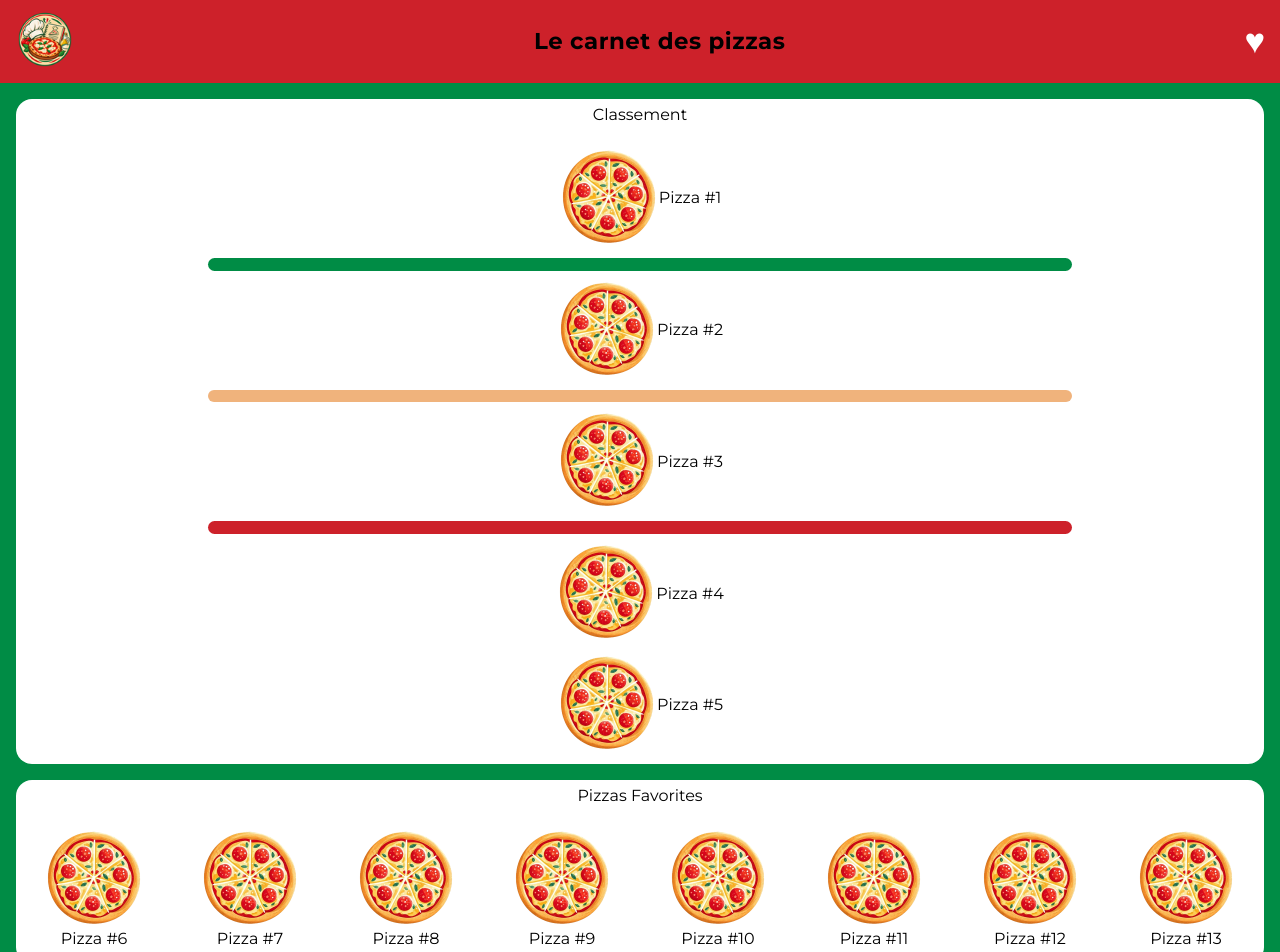
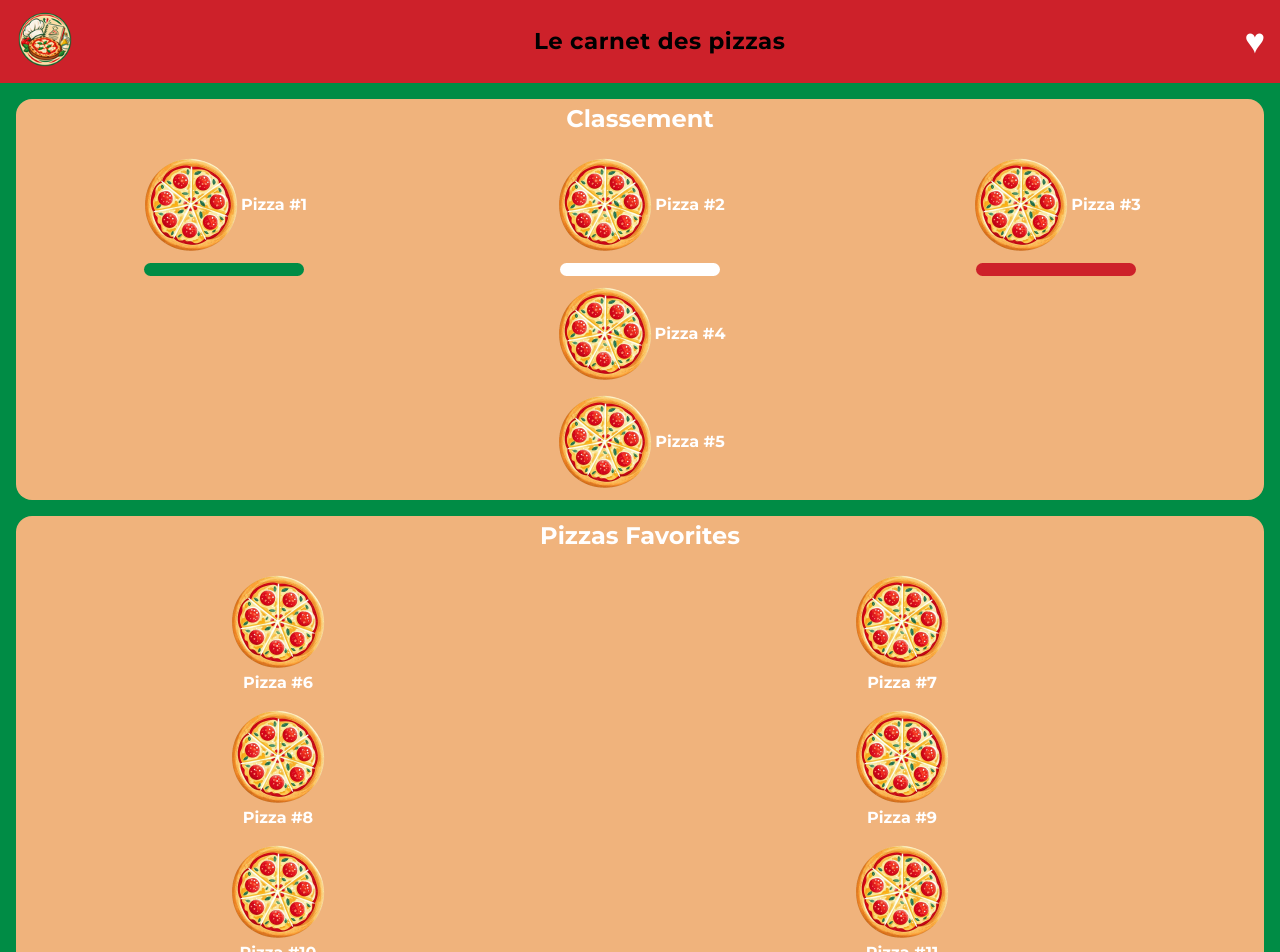
Before and after one commit to SIMPLON-DIST-DWWM-P1-198863/p2-g4-Le-Carnet-des-Pizzas, a React (Vite) app: page /Preferences in a window 1280 px wide. Shown: the top 952 px of the page. Built offline with nearby package versions, Linux system fonts and the light colour scheme.

Commit message:
Creation Favoris.tsx and Favoris.css files, some modifications

```diff
--- a/src/App.tsx
+++ b/src/App.tsx
@@ -6,6 +6,7 @@ import { Footer } from "./components/footer.tsx";
 import HomePage from "./components/HomePage.tsx";
 import Fiche from "./components/Fiche.tsx";
 import Preferences from "./components/Preferences.tsx";
+import Favoris from "./components/Favoris.tsx";
 
 function App() {
   return (
@@ -16,6 +17,7 @@ function App() {
         <Route path="/" element={<HomePage />}></Route>
         <Route path="/Fiche" element={<Fiche />}></Route>
         <Route path="/Preferences" element={<Preferences />}></Route>
+        <Route path="/Favoris" element={<Favoris />}></Route>
       </Routes>
       <Footer />
     </>
--- /dev/null
+++ b/src/components/Favoris.tsx
@@ -0,0 +1,62 @@
+import { Link } from "react-router";
+import "../css/Favoris.css";
+
+export default function () {
+  return (
+    <>
+      <div className="bloc-favoris">
+        <p className="titre1">Pizzas Favorites</p>
+        <div className="favoris">
+          <Link to="/Fiche" className="favoris">
+            <figure>
+              <img src="../public/pizza-random.png" alt="pizza" />
+              <figcaption>Pizza #6</figcaption>
+            </figure>
+          </Link>
+          <Link to="/Fiche" className="favoris">
+            <figure>
+              <img src="../public/pizza-random.png" alt="pizza" />
+              <figcaption>Pizza #7</figcaption>
+            </figure>
+          </Link>
+          <Link to="/Fiche" className="favoris">
+            <figure>
+              <img src="../public/pizza-random.png" alt="pizza" />
+              <figcaption>Pizza #8</figcaption>
+            </figure>
+          </Link>
+          <Link to="/Fiche" className="favoris">
+            <figure>
+              <img src="../public/pizza-random.png" alt="pizza" />
+              <figcaption>Pizza #9</figcaption>
+            </figure>
+          </Link>
+          <Link to="/Fiche" className="favoris">
+            <figure>
+              <img src="../public/pizza-random.png" alt="pizza" />
+              <figcaption>Pizza #10</figcaption>
+            </figure>
+          </Link>
+          <Link to="/Fiche" className="favoris">
+            <figure>
+              <img src="../public/pizza-random.png" alt="pizza" />
+              <figcaption>Pizza #11</figcaption>
+            </figure>
+          </Link>
+          <Link to="/Fiche" className="favoris">
+            <figure>
+              <img src="../public/pizza-random.png" alt="pizza" />
+              <figcaption>Pizza #12</figcaption>
+            </figure>
+          </Link>
+          <Link to="/Fiche" className="favoris">
+            <figure>
+              <img src="../public/pizza-random.png" alt="pizza" />
+              <figcaption>Pizza #13</figcaption>
+            </figure>
+          </Link>
+        </div>
+      </div>
+    </>
+  );
+}
--- a/src/components/Preferences.tsx
+++ b/src/components/Preferences.tsx
@@ -1,5 +1,7 @@
 import { Link } from "react-router";
 import "../css/Preferences.css";
+import Favoris from "./Favoris.tsx";
+
 export default function Preferences() {
   return (
     <>
@@ -7,95 +9,45 @@ export default function Preferences() {
       <div className="bloc-classement">
         <p className="titre">Classement</p>
         <ol>
-          <li className="classement">
-            <Link to="/Fiche">
+          <div className="podium">
+            <li>
+              <Link to="/Fiche" className="classement">
                 <img src="../public/pizza-random.png" alt="pizza" />
+                Pizza #1
               </Link>
-            Pizza #1
+              <div className="border1"></div>
             </li>
-          <div className="border1"></div>
-          <li className="classement">
-            <Link to="/Fiche">
+            <li>
+              <Link to="/Fiche" className="classement">
                 <img src="../public/pizza-random.png" alt="pizza" />
+                Pizza #2
               </Link>
-            Pizza #2
+              <div className="border2"></div>
             </li>
-          <div className="border2"></div>
-          <li className="classement">
-            <Link to="/Fiche">
+            <li>
+              <Link to="/Fiche" className="classement">
                 <img src="../public/pizza-random.png" alt="pizza" />
+                Pizza #3
               </Link>
-            Pizza #3
+              <div className="border3"></div>
             </li>
-          <div className="border3"></div>
-          <li className="classement">
-            <Link to="/Fiche">
+          </div>
+          <li>
+            <Link to="/Fiche" className="classement">
               <img src="../public/pizza-random.png" alt="pizza" />
+              Pizza #4
             </Link>
-            Pizza #4
           </li>
-          <li className="classement">
-            <Link to="/Fiche">
+          <li>
+            <Link to="/Fiche" className="classement">
               <img src="../public/pizza-random.png" alt="pizza" />
+              Pizza #5
             </Link>
-            Pizza #5
           </li>
         </ol>
       </div>
-      {/* SECTION 2 */}
-      <div className="bloc-favoris">
-        <p className="titre1">Pizzas Favorites</p>
-        <div className="favoris">
-          <Link to="/Fiche" className="favoris">
-            <figure>
-              <img src="../public/pizza-random.png" alt="pizza" />
-              <figcaption>Pizza #6</figcaption>
-            </figure>
-          </Link>
-          <Link to="/Fiche" className="favoris">
-            <figure>
-              <img src="../public/pizza-random.png" alt="pizza" />
-              <figcaption>Pizza #7</figcaption>
-            </figure>
-          </Link>
-          <Link to="/Fiche" className="favoris">
-            <figure>
-              <img src="../public/pizza-random.png" alt="pizza" />
-              <figcaption>Pizza #8</figcaption>
-            </figure>
-          </Link>
-          <Link to="/Fiche" className="favoris">
-            <figure>
-              <img src="../public/pizza-random.png" alt="pizza" />
-              <figcaption>Pizza #9</figcaption>
-            </figure>
-          </Link>
-          <Link to="/Fiche" className="favoris">
-            <figure>
-              <img src="../public/pizza-random.png" alt="pizza" />
-              <figcaption>Pizza #10</figcaption>
-            </figure>
-          </Link>
-          <Link to="/Fiche" className="favoris">
-            <figure>
-              <img src="../public/pizza-random.png" alt="pizza" />
-              <figcaption>Pizza #11</figcaption>
-            </figure>
-          </Link>
-          <Link to="/Fiche" className="favoris">
-            <figure>
-              <img src="../public/pizza-random.png" alt="pizza" />
-              <figcaption>Pizza #12</figcaption>
-            </figure>
-          </Link>
-          <Link to="/Fiche" className="favoris">
-            <figure>
-              <img src="../public/pizza-random.png" alt="pizza" />
-              <figcaption>Pizza #13</figcaption>
-            </figure>
-          </Link>
-        </div>
-      </div>
+
+      <Favoris />
     </>
   );
 }
--- /dev/null
+++ b/src/css/Favoris.css
@@ -0,0 +1,33 @@
+.bloc-favoris {
+  background-color: var(--third-color);
+  margin: 1rem;
+  border-radius: 1rem;
+}
+
+.titre1 {
+  display: flex;
+  justify-content: center;
+  align-items: center;
+  padding-top: 1vh;
+  padding-bottom: 3vh;
+  font-size: 1.5rem;
+  color: white;
+  font-weight: bold;
+}
+
+.favoris {
+  display: flex;
+  flex-wrap: wrap;
+  justify-content: space-around;
+  text-decoration: none;
+  color: white;
+  font-weight: bold;
+}
+
+@media screen and (min-width: 64rem) {
+  .favoris {
+    display: grid;
+    grid-template-columns: repeat(2, 1fr);
+    place-items: center;
+  }
+}
--- a/src/css/Preferences.css
+++ b/src/css/Preferences.css
@@ -1,5 +1,5 @@
 .bloc-classement {
-  background-color: var(--fourth-color);
+  background-color: var(--third-color);
   margin: 1rem;
   border-radius: 1rem;
 }
@@ -9,7 +9,9 @@
   justify-content: center;
   padding-top: 1vh;
   padding-bottom: 3vh;
-  font-size: 1rem;
+  font-size: 1.5rem;
+  color: white;
+  font-weight: bold;
 }
 
 .classement {
@@ -17,6 +19,13 @@
   align-items: center;
   justify-content: center;
   padding-bottom: 1vh;
+  text-decoration: none;
+  color: white;
+  font-weight: bold;
+}
+
+.classement:hover {
+  opacity: 50%;
 }
 
 .border1 {
@@ -29,7 +38,7 @@
 }
 
 .border2 {
-  background-color: var(--third-color);
+  background-color: var(--fourth-color);
   border-radius: 1rem;
   padding: 0.4rem;
   margin-left: 15vw;
@@ -46,25 +55,38 @@
   margin-bottom: 1vh;
 }
 
-.bloc-favoris {
-  background-color: var(--fourth-color);
-  margin: 1rem;
-  border-radius: 1rem;
+/* DESKTOP VERSION */
+@media screen and (min-width: 64rem) {
+  .podium {
+    display: grid;
+    grid-template-columns: repeat(3, 1fr);
+    align-items: flex-end;
+  }
+
+  .border1 {
+    background-color: var(--secondary-color);
+    border-radius: 1rem;
+    padding: 0.4rem;
+    margin-left: 10vw;
+    margin-right: 10vw;
+    margin-bottom: 1vh;
+  }
+
+  .border2 {
+    background-color: var(--fourth-color);
+    border-radius: 1rem;
+    padding: 0.4rem;
+    margin-left: 10vw;
+    margin-right: 10vw;
+    margin-bottom: 1vh;
+  }
+
+  .border3 {
+    background-color: var(--main-color);
+    border-radius: 1rem;
+    padding: 0.4rem;
+    margin-left: 10vw;
+    margin-right: 10vw;
+    margin-bottom: 1vh;
+  }
 }
-
-.titre1 {
-  display: flex;
-  justify-content: center;
-  align-items: center;
-  padding-top: 1vh;
-  padding-bottom: 3vh;
-  font-size: 1rem;
-}
-
-.favoris {
-  display: flex;
-  flex-wrap: wrap;
-  justify-content: space-around;
-  text-decoration: none;
-  color: black;
-}
```
Lines whose indentation alone changed are shown as unchanged.
